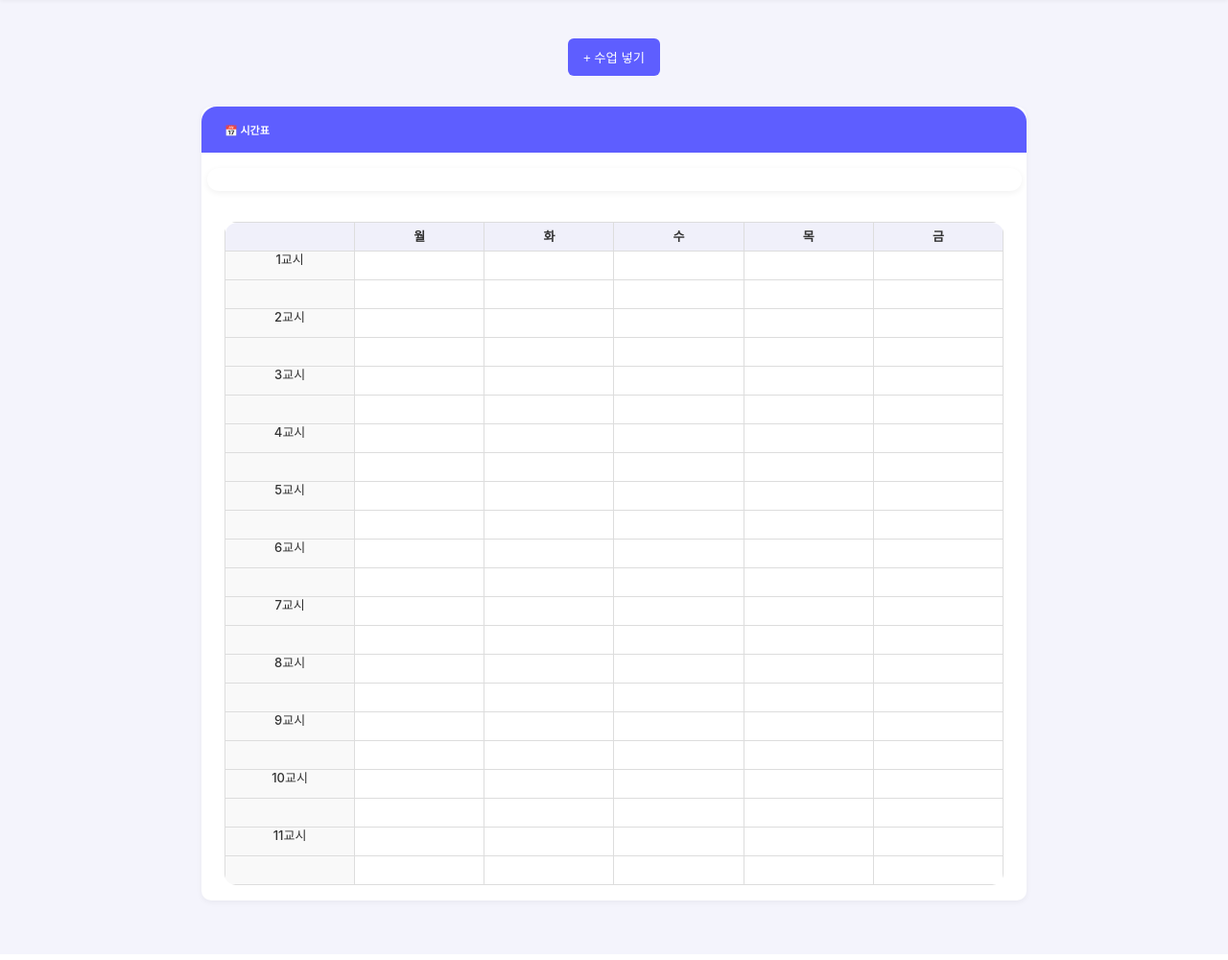
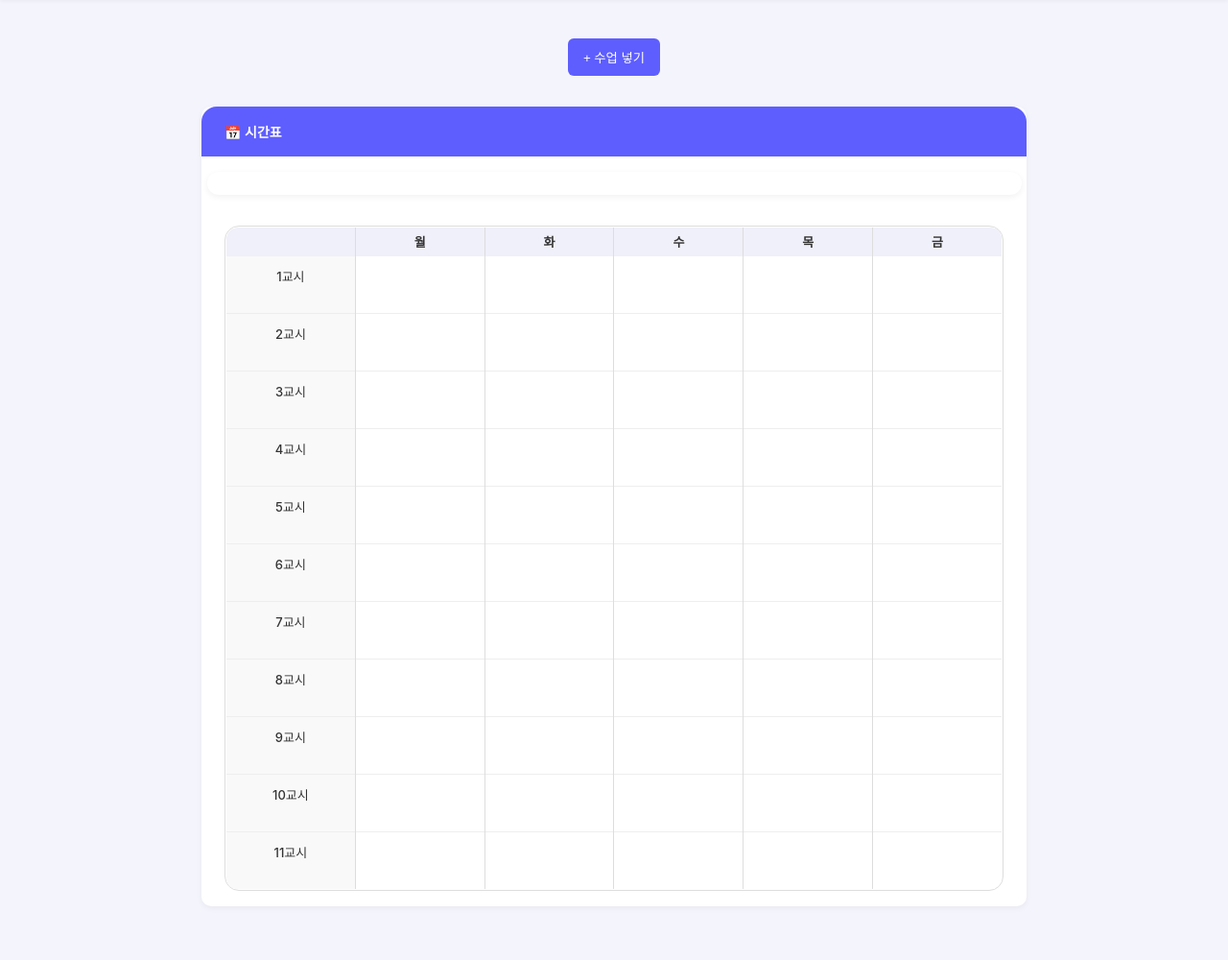
Before and after one commit to Cansur/Timetable-Assistant-Using-AI, a Flask app: page / in a window 1280 px wide. Shown: the part 97-1097 px from the top of the page at 96% size. Before the commit the page ends 1040 px from the top, so only its background shows below. Run offline with Flask 3, Linux system fonts and the light colour scheme; some libraries are stand-ins or nearby versions.

Commit message:
refactor: 시간표 30분단위 줄 삭제

```diff
--- a/back/static/css/mainIndex.css
+++ b/back/static/css/mainIndex.css
@@ -225,7 +225,7 @@ body {
     border-radius: 10px;
     box-shadow: 0 2px 6px rgba(0, 0, 0, 0.05);
     margin: 16px auto;
-    font-size: 11px;
+    /* font-size: 11px; */
     padding: 0;
 }
 
@@ -234,6 +234,7 @@ body {
     table-layout: fixed;
     border-collapse: collapse;
     font-size: 11px;
+    border: 1px solid #000;
 }
 
 .timetable-table tr {
@@ -265,6 +266,8 @@ body {
     font-weight: 500;
     width: 42px;
     font-size: 10px;
+
+    vertical-align: bottom !important;     /* ✅ 글자를 아래쪽 정렬 */
 }
 
 .timetable-table tr:nth-child(even) {
--- a/back/static/css/timetable.css
+++ b/back/static/css/timetable.css
@@ -40,7 +40,8 @@
 .timetable-table th,
 .timetable-table td {
     padding: 10px;
-    border: 1px solid #ddd;
+    /* border: 1px solid #ddd; */
+    border-right: 1px solid #ddd;
 }
 
 .timetable-table td:first-child {
@@ -60,3 +61,8 @@
 .timetable-table thead tr:first-child th:last-child {
     border-top-right-radius: 12px;
 }
+
+.timetable-wrapper{
+    border: 1px solid #ddd;
+    border-radius: 15px;
+}
--- a/back/static/js/mainIndex.js
+++ b/back/static/js/mainIndex.js
@@ -123,6 +123,7 @@ function initTimeTableStructure() {
         for (let j = 0; j < 5; j++) {
             const td = document.createElement("td");
             tr.appendChild(td);
+            td.style.borderLeft = "1px solid #ddd";
         }
 
         tbody.appendChild(tr);
--- a/back/templates/index.html
+++ b/back/templates/index.html
@@ -46,7 +46,9 @@
                 <span>📅 시간표</span>
             </div>
             <div id="wrapper" class="online-list-wrapper"></div>
+
             <div class="timetable-body">
+                <div class="timetable-wrapper">
                     <table id="timeTable" class="timetable-table">
                         <thead>
                             <tr>
@@ -62,6 +64,7 @@
                             <!-- JS가 15행 x 6열 자동 생성 -->
                         </tbody>
                     </table>
+                </div>
 
             </div>
         </div>
```
Lines whose indentation alone changed are shown as unchanged.
